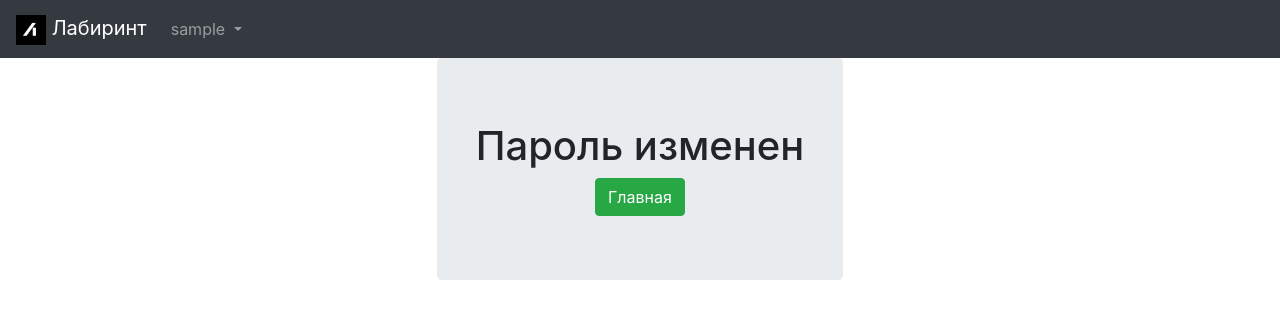
After one commit to OsnovaDT/Labirint_ru, a Django app: page /password_change/done/ in a window 1280 px wide. The commit adds this page. Shown: the top 319 px of the page. Run offline with Django 3.2, Linux system fonts and the light colour scheme; the visitor is signed in with stand-in values (Sample User, id 1).

Commit message:
Added password change

```diff
--- /dev/null
+++ b/books/templates/accounts/password_changed.html
@@ -0,0 +1,7 @@
+{% extends 'layout/implemented.html' %}
+
+{% block title %}Пароль изменен{% endblock title %}
+
+{% block text %}
+    <h1>Пароль изменен</h1>
+{% endblock text %}
--- a/books/templates/layout/basic.html
+++ b/books/templates/layout/basic.html
@@ -54,6 +54,11 @@
                             <a class='dropdown-item'
                             href="{% url 'logout' %}">
                                 Выйти
+                            </a>
+
+                            <a class='dropdown-item'
+                            href="{% url 'password_change' %}">
+                                Сменить пароль
                             </a>
                         </div>
                     </li>
--- /dev/null
+++ b/books/templates/layout/implemented.html
@@ -0,0 +1,15 @@
+{% extends 'layout/basic.html' %}
+
+{% block content %}
+<div class="text-center row">
+    <div class="col-md-4 offset-md-4">
+        <div class="jumbotron">
+            {% block text %}
+            {% endblock text %}
+            <a href="{% url 'books:index' %}">
+                <input class='btn btn-success' type="submit" value="Главная">
+            </a>
+        </div>
+    </div>
+</div>
+{% endblock content %}
--- a/labirint_ru/urls.py
+++ b/labirint_ru/urls.py
@@ -3,7 +3,8 @@ from django.urls import path, include
 from django.conf import settings
 from django.conf.urls.static import static
 from django.contrib.auth.views import (
-    LoginView, LogoutView
+    LoginView, LogoutView, PasswordChangeView,
+    PasswordChangeDoneView
 )
 
 import debug_toolbar
@@ -29,7 +30,24 @@ urlpatterns = [
         'accounts/logout/',
         LogoutView.as_view(),
         name='logout'
-    )
+    ),
+
+    # Password change
+    path(
+        'password_change/',
+        PasswordChangeView.as_view(
+            template_name='accounts/password_change.html'
+        ),
+        name='password_change'
+    ),
+    path(
+        'password_change/done/',
+        PasswordChangeDoneView.as_view(
+            template_name='accounts/'
+                'password_changed.html'
+        ),
+        name='password_change_done'
+    ),
 ]
 
 if settings.DEBUG:
```
Also changed, not shown: books/templates/accounts/password_change.html (added, +9 -0 lines).
